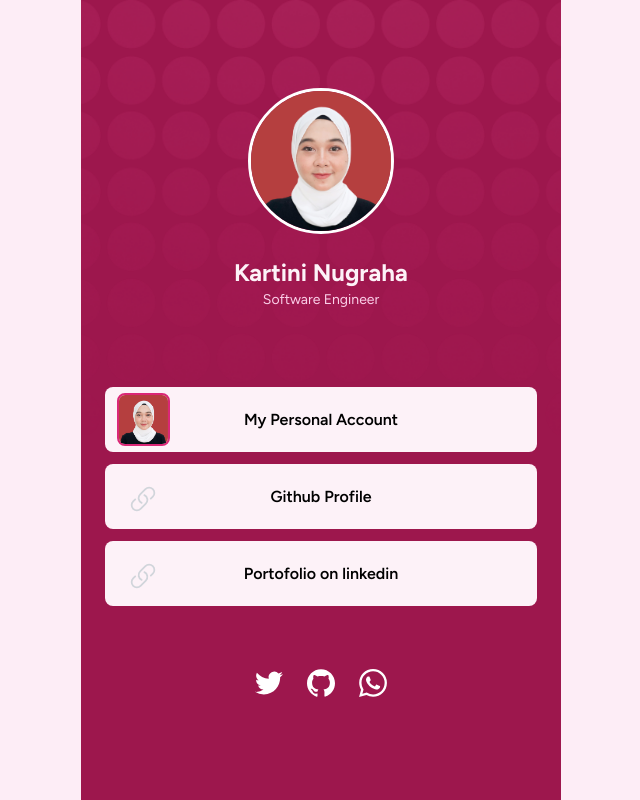
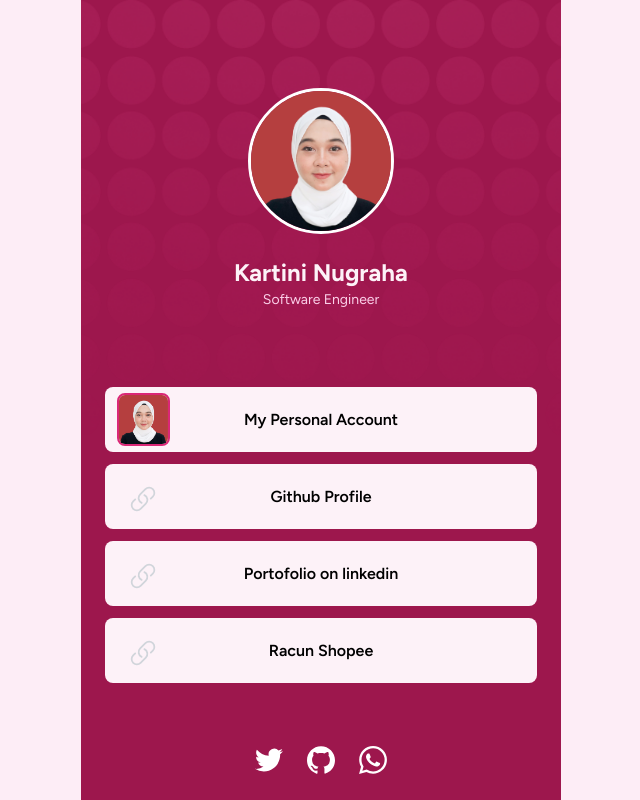
Before and after one commit to kartininurfalah/LinkTree-Web-Duplicate, a plain HTML site: page index.html in a window 1280 px wide. Shown: the whole page, without its empty margins (319-959 px from the left). Drawn offline with Linux system fonts and the light colour scheme.

Commit message:
add new link racun shopee

```diff
--- a/index.html
+++ b/index.html
@@ -49,6 +49,17 @@
 
           </a>
         </li>
+        <li class="link-item">
+          <a href="https://msha.ke/byenduk" class="link-item-wrapper">
+            <svg class="link" xmlns="http://www.w3.org/2000/svg" fill="none" viewBox="0 0 24 24" stroke-width="1.5"
+              stroke="currentColor" class="w-6 h-6">
+              <path stroke-linecap="round" stroke-linejoin="round"
+                d="M13.19 8.688a4.5 4.5 0 011.242 7.244l-4.5 4.5a4.5 4.5 0 01-6.364-6.364l1.757-1.757m13.35-.622l1.757-1.757a4.5 4.5 0 00-6.364-6.364l-4.5 4.5a4.5 4.5 0 001.242 7.244" />
+            </svg>
+            <span class="text-li">Racun Shopee</span>
+
+          </a>
+        </li>
       </ul>
       <ul class="svg-ul">
         <li>
```
